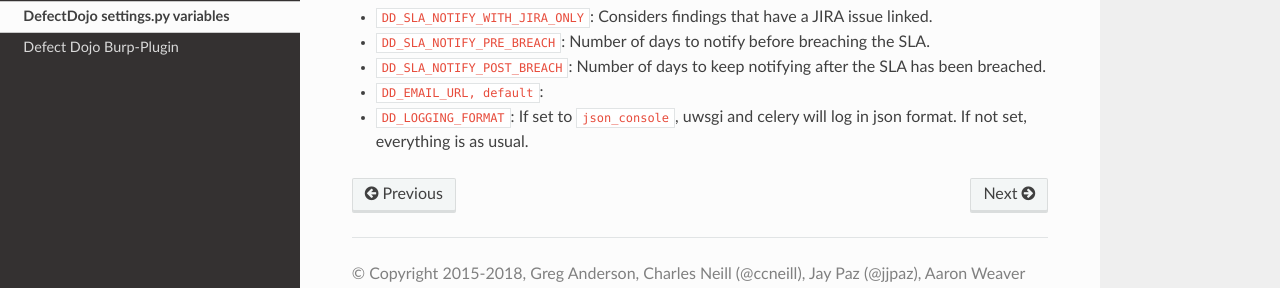
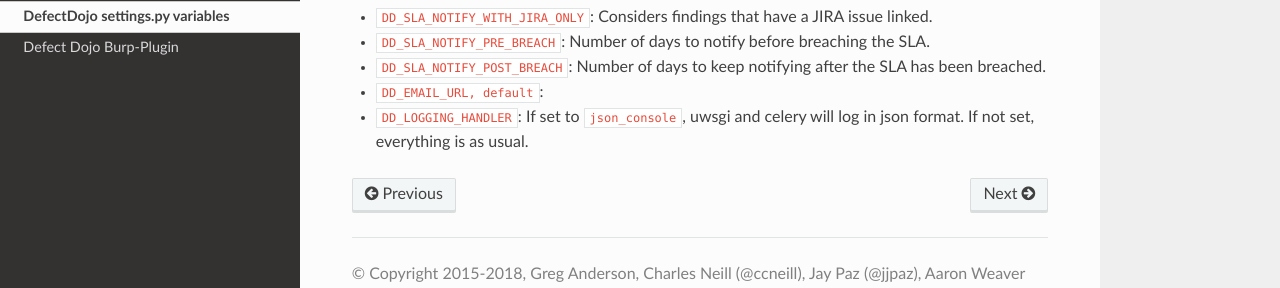
Before and after one commit to DefectDojo/Documentation, a Sphinx documentation site: the page built from docs/settings-docs.rst, in a window 1280 px wide and 900 px high, scrolled down 2372 px. Shown: the part 533-821 px from the top of the window. Built offline with Sphinx 7.4.7 and the Read the Docs theme 2.0.0, drawn with Linux system fonts in a browser that asks for light colours.

Commit message:
Update settings-docs.rst

```diff
--- a/docs/settings-docs.rst
+++ b/docs/settings-docs.rst
@@ -111,4 +111,4 @@
 * ``DD_SLA_NOTIFY_PRE_BREACH``: Number of days to notify before breaching the SLA.
 * ``DD_SLA_NOTIFY_POST_BREACH``: Number of days to keep notifying after the SLA has been breached.
 * ``DD_EMAIL_URL, default``:
-* ``DD_LOGGING_FORMAT``: If set to ``json_console``, uwsgi and celery will log in json format. If not set, everything is as usual.
+* ``DD_LOGGING_HANDLER``: If set to ``json_console``, uwsgi and celery will log in json format. If not set, everything is as usual.
```
